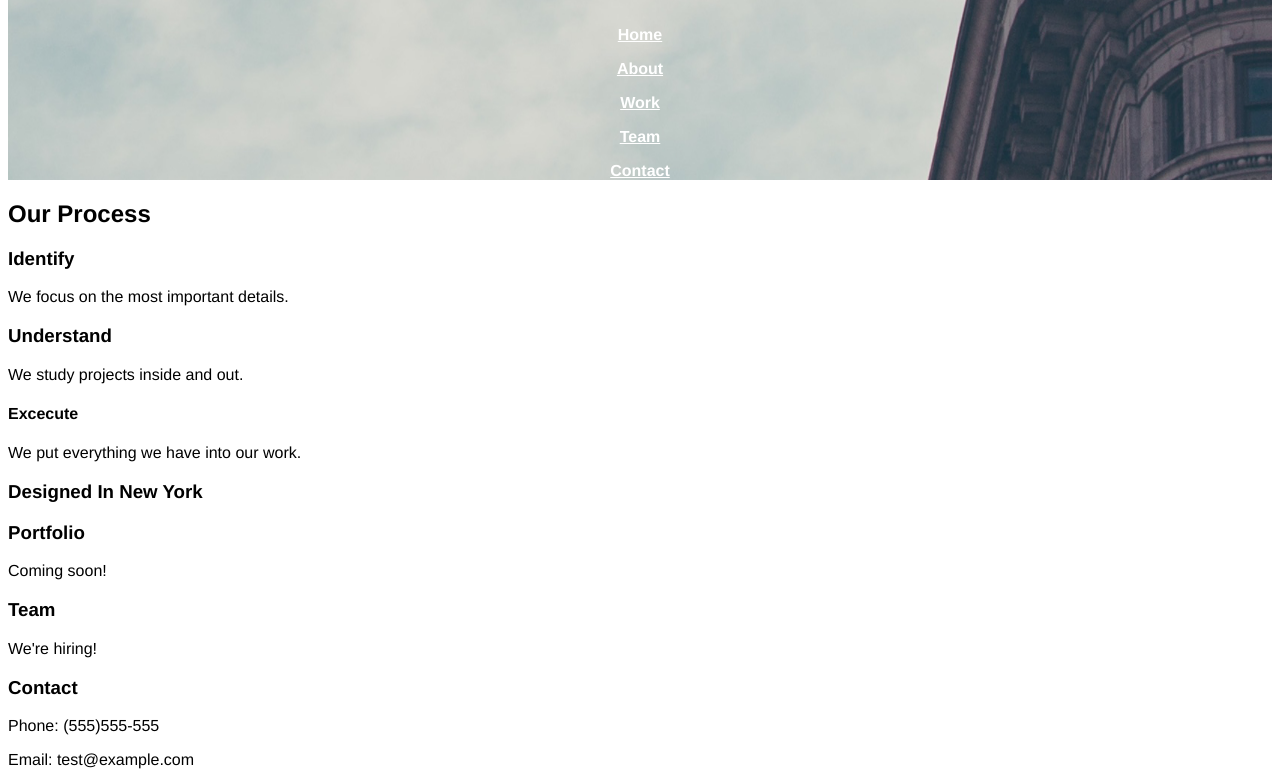
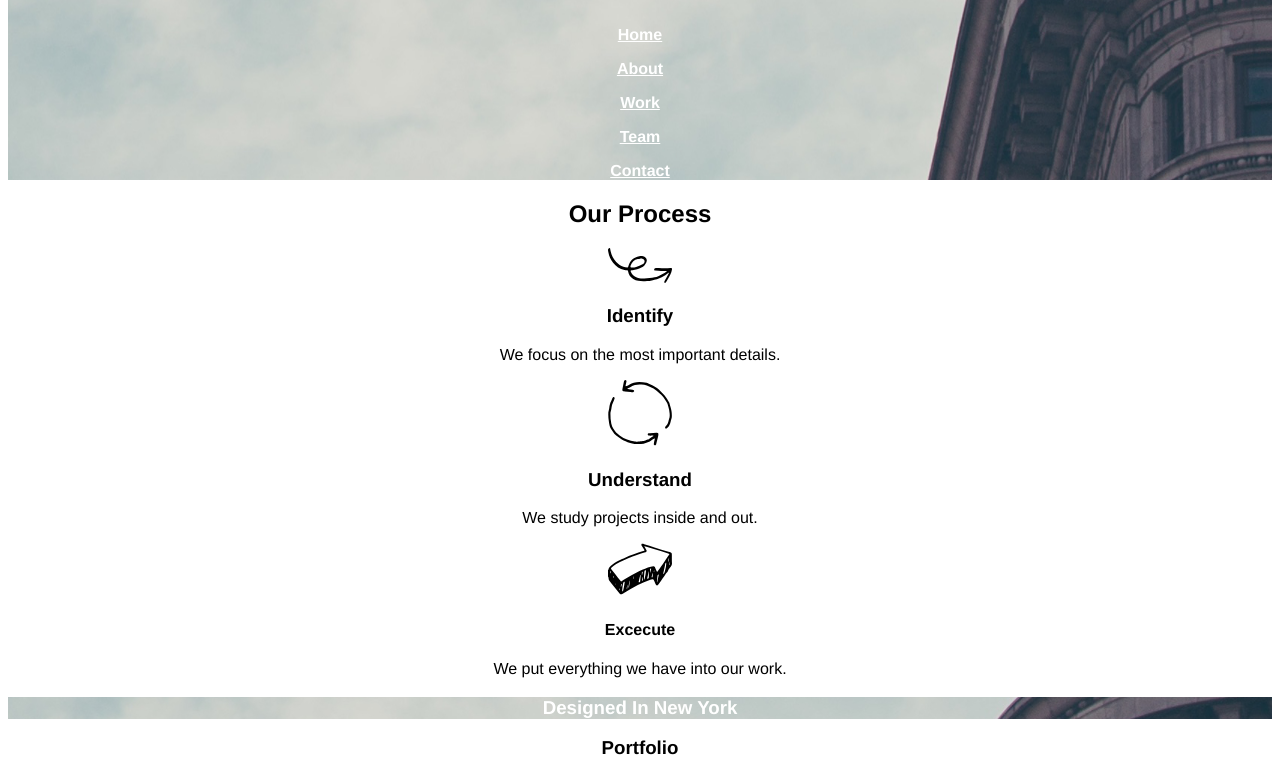
Before and after one commit to AndrewHenriquez/fccBroadway, a plain HTML site: page index.html in a window 1280 px wide. Shown: the part 148-923 px from the top of the page. Drawn offline with Linux system fonts and the light colour scheme.

Commit message:
added all images and icons

```diff
--- a/css/style.css
+++ b/css/style.css
@@ -1,12 +1,12 @@
 
 body {
   font-family: Helvetica;
+  text-align: center;
 }
 
 #header {
   background-image: url("../images/the-flatiron-building.png");
   color: white;
-  text-align: center;
 }
 
 #header h1 {
@@ -18,3 +18,8 @@ body {
   color: white;
   font-weight: bold;
 }
+
+#newYorkBanner {
+  background-image: url("../images/the-flatiron-building.png");
+  color: white;
+}
--- a/index.html
+++ b/index.html
@@ -18,25 +18,34 @@
 
       <div id="ourProcess">
         <h2>Our Process</h2>
+
+        <p><img src="./images/identify.svg" alt="identify" /></p>
         <h3>Identify</h3>
         <p>We focus on the most important details.</p>
+
+        <p><img src="./images/understand.svg" alt="understand" /></p>
         <h3>Understand</h3>
         <p>We study projects inside and out.</p>
+
+        <p><img src="./images/execute.svg" alt="execute" /></p>
         <h4>Excecute</h4>
         <p>We put everything we have into our work.</p>
-    </div>
+      </div> <!-- end ourProcess -->
 
-    <div id="Location">
+      <div id="origin">
         <h3 id="newYorkBanner">Designed In New York</h3>
+
         <h3>Portfolio</h3>
         <p>Coming soon!</p>
+
         <h3>Team</h3>
         <p>We're hiring!</p>
+
         <h3>Contact</h3>
         <p>Phone: (555)555-555</p>
         <p>Email: test@example.com</p>
         <p>Twitter: @test</p>
-    </div>
+      </div> <!-- end origin -->
     </div> <!-- end wrapper-->
   </body>
 </html>
```
Lines whose indentation alone changed are shown as unchanged.
